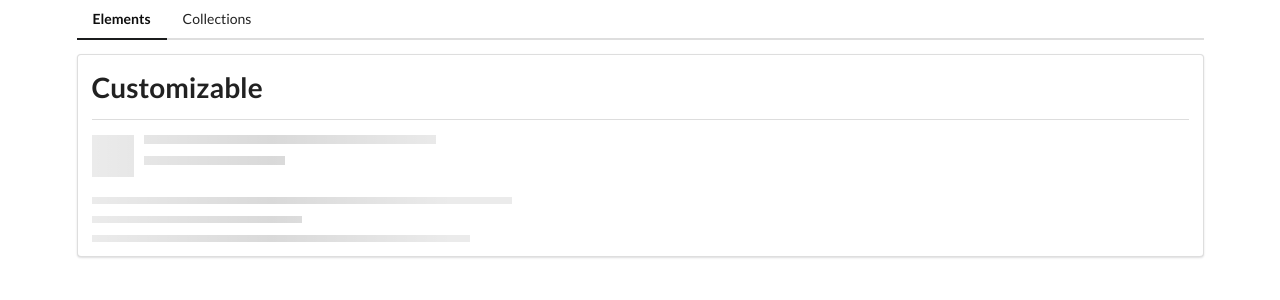
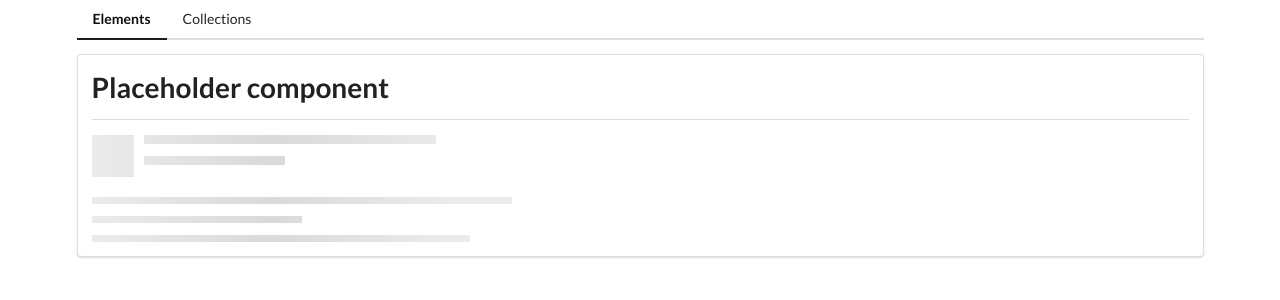
Before and after one commit to KoenCobra/AngularComponents, an Angular app: page /elements in a window 1280 px wide. Shown: the top 300 px of the page. Built offline with nearby package versions, Linux system fonts and the light colour scheme.

Commit message:
ng-content

```diff
--- a/src/app/elements/elements-home/elements-home.component.html
+++ b/src/app/elements/elements-home/elements-home.component.html
@@ -1,2 +1,4 @@
-<app-divider></app-divider>
+<app-divider>
+  Placeholder component
+</app-divider>
 <app-placeholder></app-placeholder>
--- a/src/app/shared/divider/divider.component.html
+++ b/src/app/shared/divider/divider.component.html
@@ -1,2 +1,4 @@
-<h1>Customizable</h1>
+<h1>
+  <ng-content></ng-content>
+</h1>
 <div class="ui divider"></div>
```
